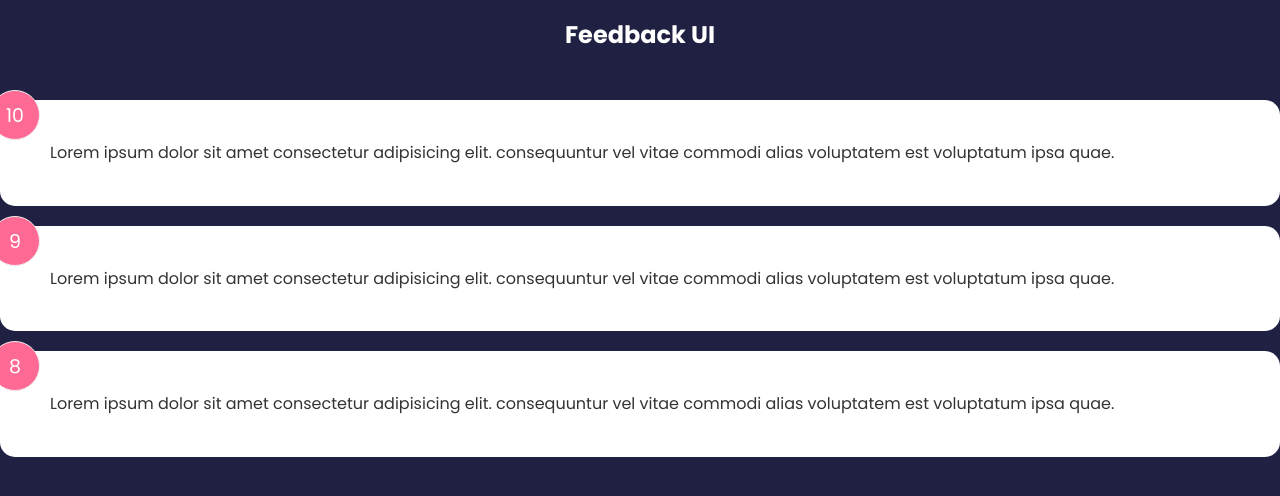
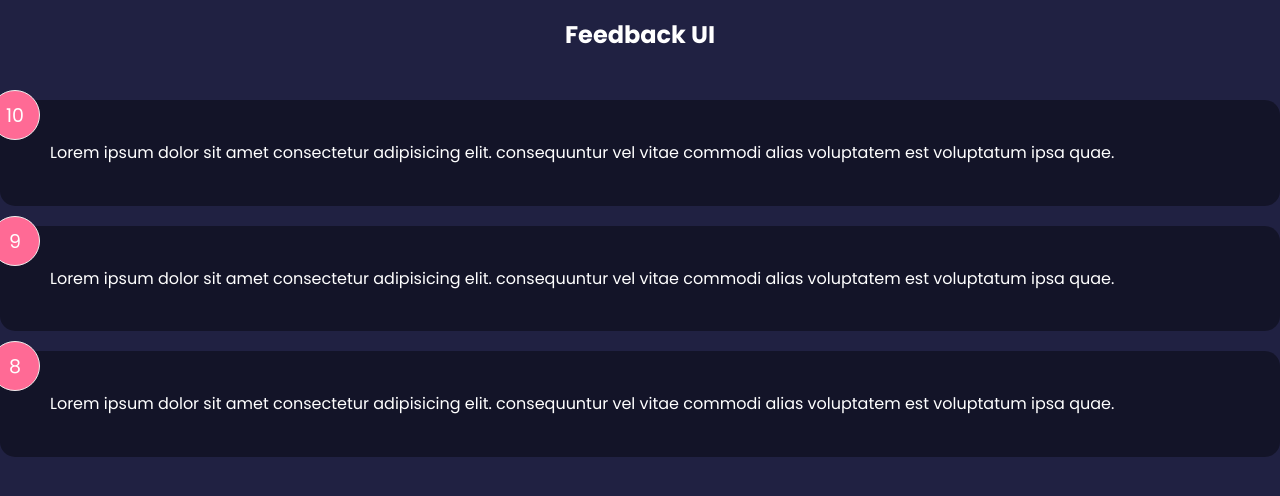
Before and after one commit to canopus-m-satoshi/feedback-app, a React (Create React App) app: page / in a window 1280 px wide. Shown: the top 496 px of the page. Built offline with nearby package versions, Linux system fonts and the light colour scheme; the HTML template or start-up script is replaced by a standard one.

Commit message:
16. Card Component & Conditional Styles

```diff
--- a/src/App.js
+++ b/src/App.js
@@ -9,7 +9,7 @@
   return (
     <>
       <Header />
-      <div className="App">
+      <div className="cantainer">
         <FeedbackList feedback={feedback} />
       </div>
     </>
--- a/src/components/FeedbackItem.jsx
+++ b/src/components/FeedbackItem.jsx
@@ -1,10 +1,17 @@
+import PropTypes from 'prop-types'
+import Card from '../shared/Card'
+
 function FeedbackItem({ item }) {
   return (
-    <div className="card">
+    <Card>
       <div className="num-display">{item.rating}</div>
       <div className="text-display">{item.text}</div>
-    </div>
+    </Card>
   )
 }
 
+FeedbackItem.propTypes = {
+  item: PropTypes.object.isRequired,
+}
+
 export default FeedbackItem
--- a/src/index.css
+++ b/src/index.css
@@ -39,6 +39,11 @@
   padding: 40px 50px;
   margin: 20px 0;
   position: relative;
+}
+
+.card.reverse {
+  background-color: rgba(0, 0, 0, 0.4);
+  color: #fff;
 }
 
 .card h2 {
--- /dev/null
+++ b/src/shared/Card.jsx
@@ -0,0 +1,27 @@
+import PropTypes from 'prop-types'
+
+function Card({ children, reverse }) {
+  // return <div className={`card ${reverse && 'reverse'}`}>{children}</div>
+
+  return (
+    <div
+      className="card"
+      style={{
+        backgroundColor: reverse ? 'rgba(0,0,0,0.4)' : '#fff',
+        color: reverse ? '#fff' : '#000',
+      }}>
+      {children}
+    </div>
+  )
+}
+
+Card.defaultProps = {
+  reverse: true,
+}
+
+Card.propTypes = {
+  children: PropTypes.node.isRequired,
+  reverse: PropTypes.bool,
+}
+
+export default Card
```
Also changed, not shown: src/components/FeedbackList.jsx (+11 -0 lines).
